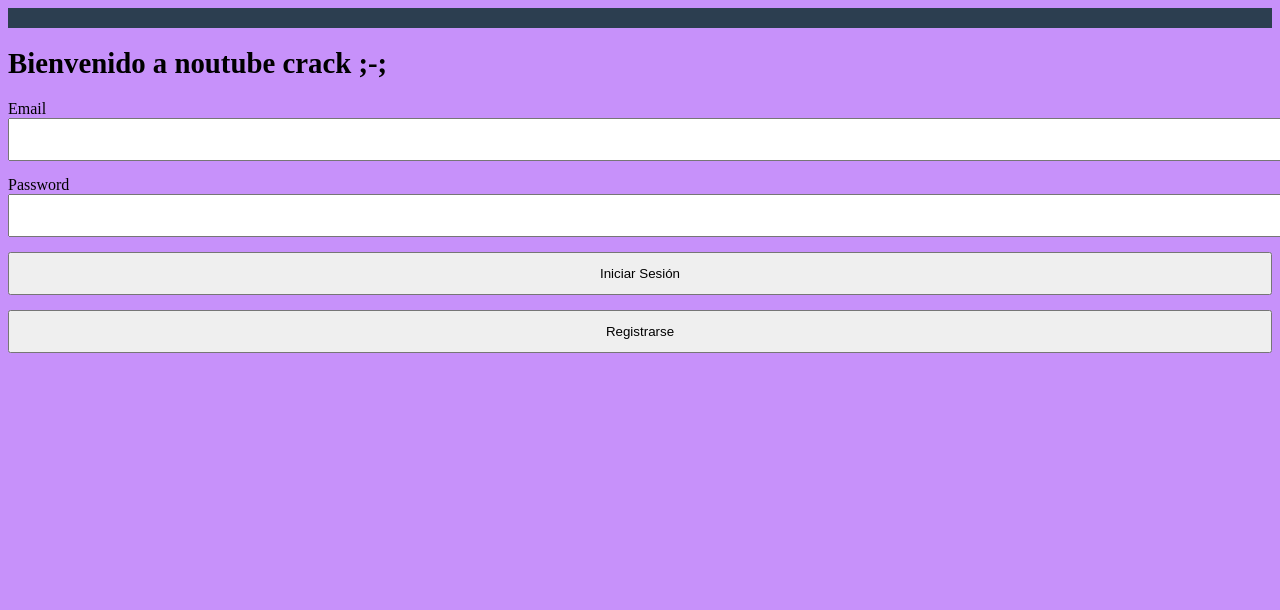
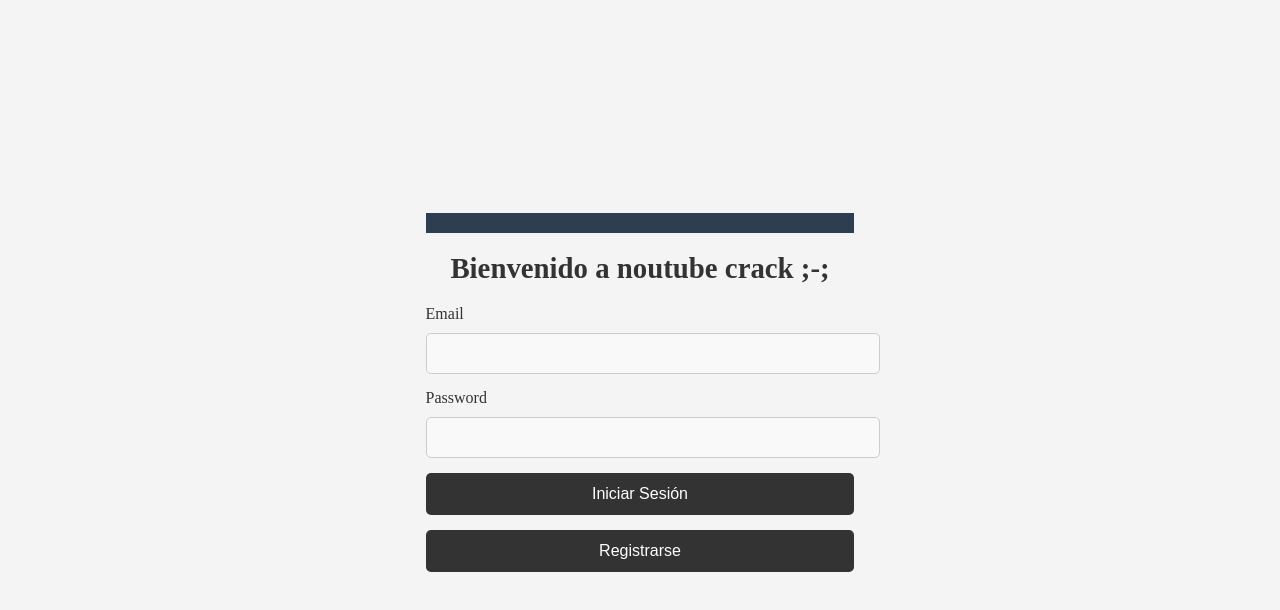
Before and after one commit to EdwinBravo24/frontend-gana-como-loco, a React (Vite) app: page / in a window 1280 px wide. Shown: the top 610 px of the page. Built offline with nearby package versions, Linux system fonts and the light colour scheme; the HTML template or start-up script is replaced by a standard one.

Commit message:
cambio en la vista del login

```diff
--- a/src/components/styles/Form.css
+++ b/src/components/styles/Form.css
@@ -1,36 +1,66 @@
-/* Form.css */
+body {
+    background-color: #f4f4f4;
+    margin: 0;
+    display: flex;
+    justify-content: center;
+    align-items: center;
+    min-height: 100vh;
+}
+
 .form-container {
-    width: 90%;
-    max-width: 400px;
-    margin: 0 auto;
-    padding: 20px;
-  }
+    background-color: #fff;
+    padding: 40px;
+    border-radius: 10px;
+    box-shadow: 0 4px 8px rgba(0, 0, 0, 0.1);
+    max-width: 500px;
+    width: 100%;
+}
 
-  h1 {
-    font-size: 1.8rem;
-  }
+h1 {
+    font-size: 2rem;
+    color: #333;
+    text-align: center;
+    margin-bottom: 20px;
+}
 
-  label {
+label {
     font-size: 1rem;
-  }
+    color: #333;
+    margin-bottom: 10px;
+    display: block;
+}
 
-  input {
+input {
     width: 100%;
-    padding: 10px;
-    margin-bottom: 15px;
-  }
+    padding: 12px;
+    margin-bottom: 20px;
+    border-radius: 5px;
+    border: 1px solid #ccc;
+    background-color: #f9f9f9;
+}
 
-  button {
+button {
     width: 100%;
-    padding: 10px;
-  }
+    padding: 12px;
+    background-color: #333;
+    color: white;
+    border: none;
+    border-radius: 5px;
+    font-size: 1rem;
+    cursor: pointer;
+    transition: background-color 0.3s ease;
+}
 
-  @media (max-width: 768px) {
-    h1 {
-      font-size: 1.5rem;
+button:hover {
+    background-color: #555;
+}
+
+@media (max-width: 768px) {
+    .form-container {
+        padding: 20px;
     }
 
-    button {
-      padding: 8px;
+    h1 {
+        font-size: 1.5rem;
     }
-  }
+}
```
